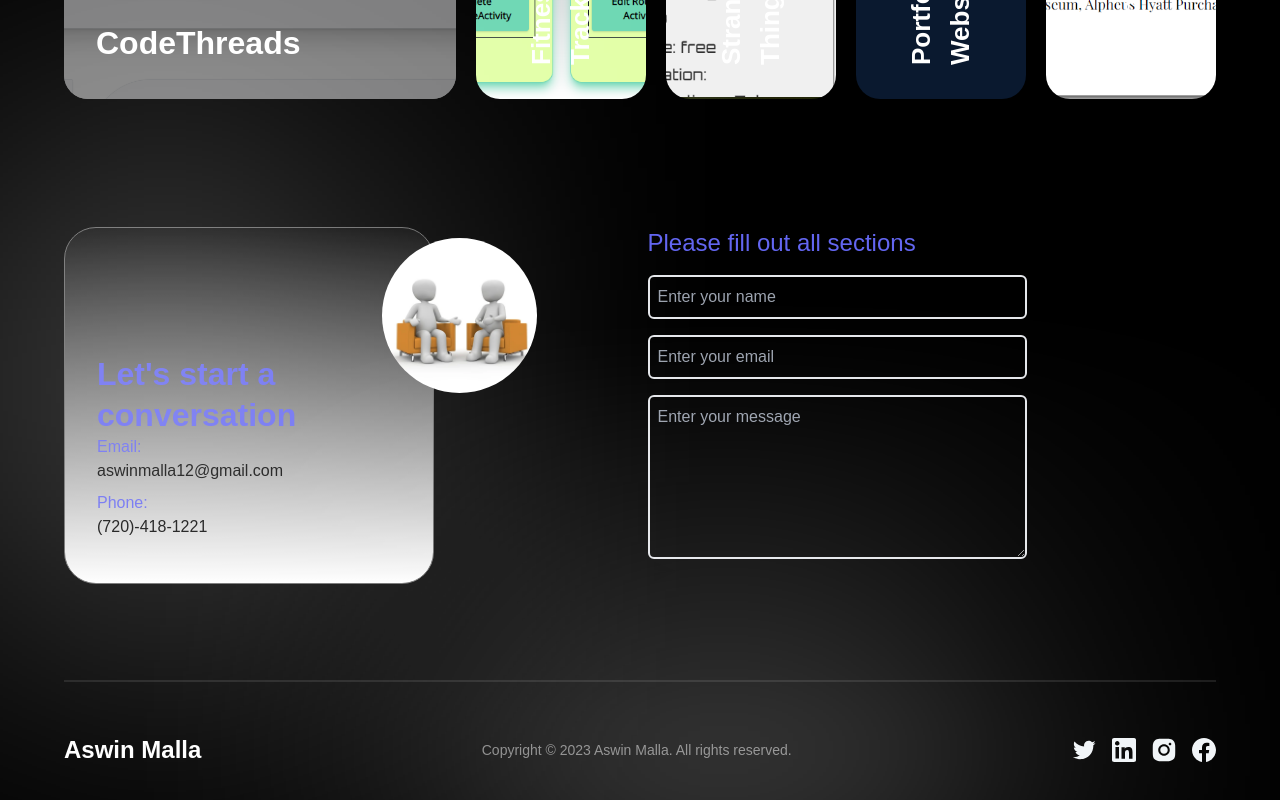
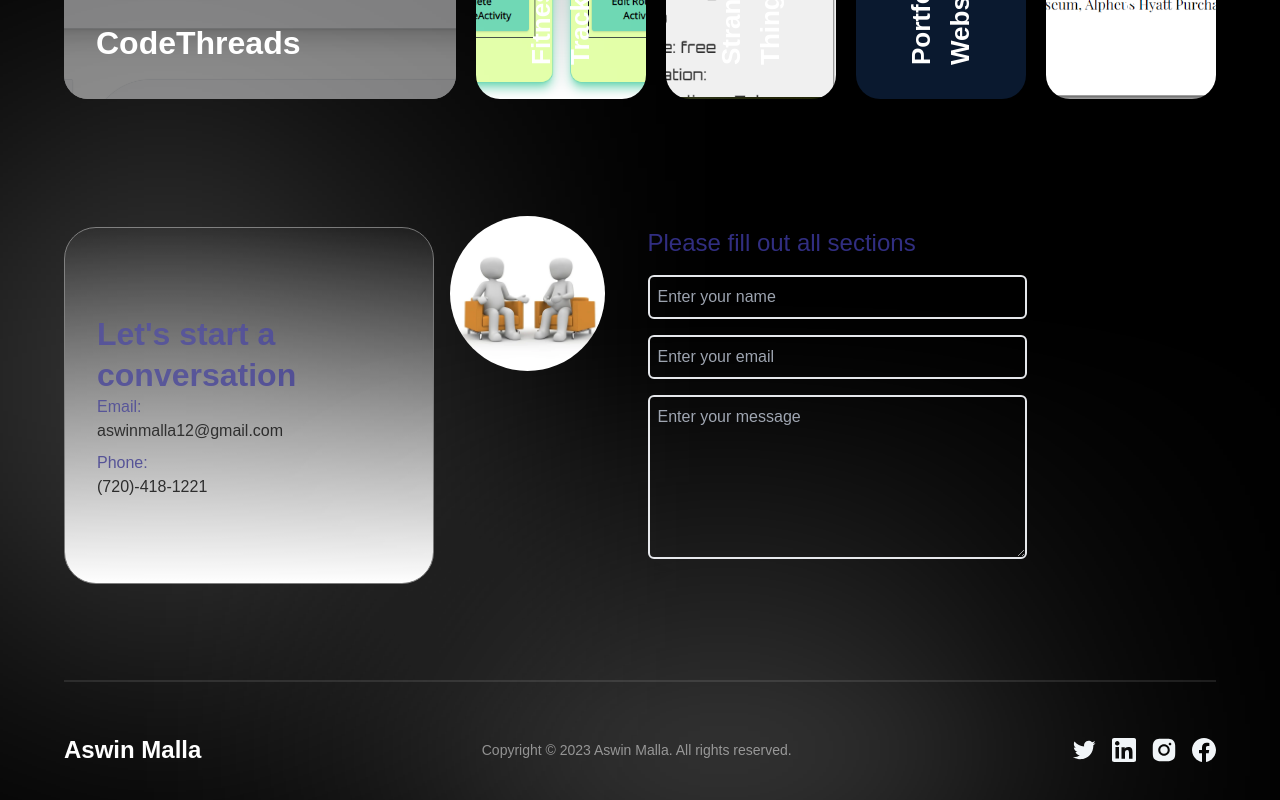
Before and after one commit to AMT98/PortfolioV2, a Next.js app: page / in a window 1280 px wide. Shown: the part 2216-3016 px from the top of the page. Built offline with nearby package versions, Linux system fonts and the light colour scheme; a web font is replaced by a local one.

Commit message:
Changed the location of conversation image

```diff
--- a/sections/Feedback.jsx
+++ b/sections/Feedback.jsx
@@ -20,18 +20,18 @@ const Feedback = () => (
         className="flex-[0.5] lg:max-w-[370px] flex justify-end flex-col gradient-05 sm:p-8 p-4 rounded-[32px] border-[1px] border-[#6A6A6A] relative"
       >
         <div className="feedback-gradient" />
-        <div>
-          <h4 className="font-bold sm:text-[32px] text-[26px] sm:leading-[40.32px] leading-[36.32px] text-indigo-500">
+        <div className="mb-10">
+          <h4 className="font-bold sm:text-[32px] text-[26px] sm:leading-[40.32px] leading-[36.32px] text-indigo-900">
             Let's start a conversation
           </h4>
+
+          <span className="text-indigo-900">Email:</span>
+          <h1 className="mb-2  text-black">
+            aswinmalla12@gmail.com
+          </h1>
+          <span className="text-indigo-900">Phone:</span>
+          <h1 className="pb-3 text-black">(720)-418-1221</h1>
         </div>
-
-        <span className="text-indigo-500">Email:</span>
-        <h1 className="mb-2  text-black">
-          aswinmalla12@gmail.com
-        </h1>
-        <span className="text-indigo-500">Phone:</span>
-        <h1 className="pb-3 text-black">(720)-418-1221</h1>
 
       </motion.div>
 
@@ -44,7 +44,7 @@ const Feedback = () => (
           method="POST"
           className=" flex flex-col w-full md:w-1/2"
         >
-          <h1 className="text-2xl mb-4 text-indigo-500">
+          <h1 className="text-2xl mb-4 text-indigo-900">
             Please fill out all sections
           </h1>
           <input
@@ -77,7 +77,7 @@ const Feedback = () => (
 
         <motion.div
           variants={zoomIn(0.4, 1)}
-          className="lg:block hidden absolute -left-[10%] top-[3%]"
+          className="lg:block hidden absolute -left-[1%] -top-[3%]"
         >
           <img
             src="/conversation.webp"
```
